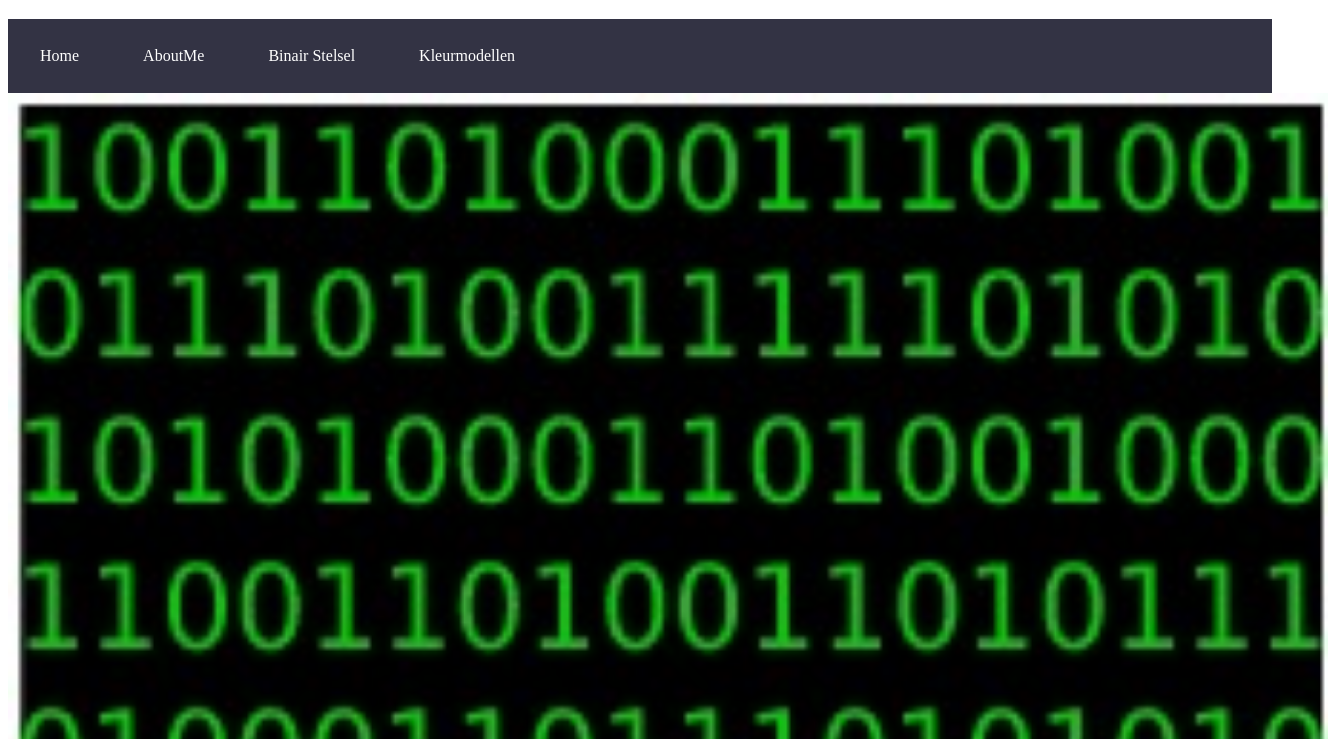
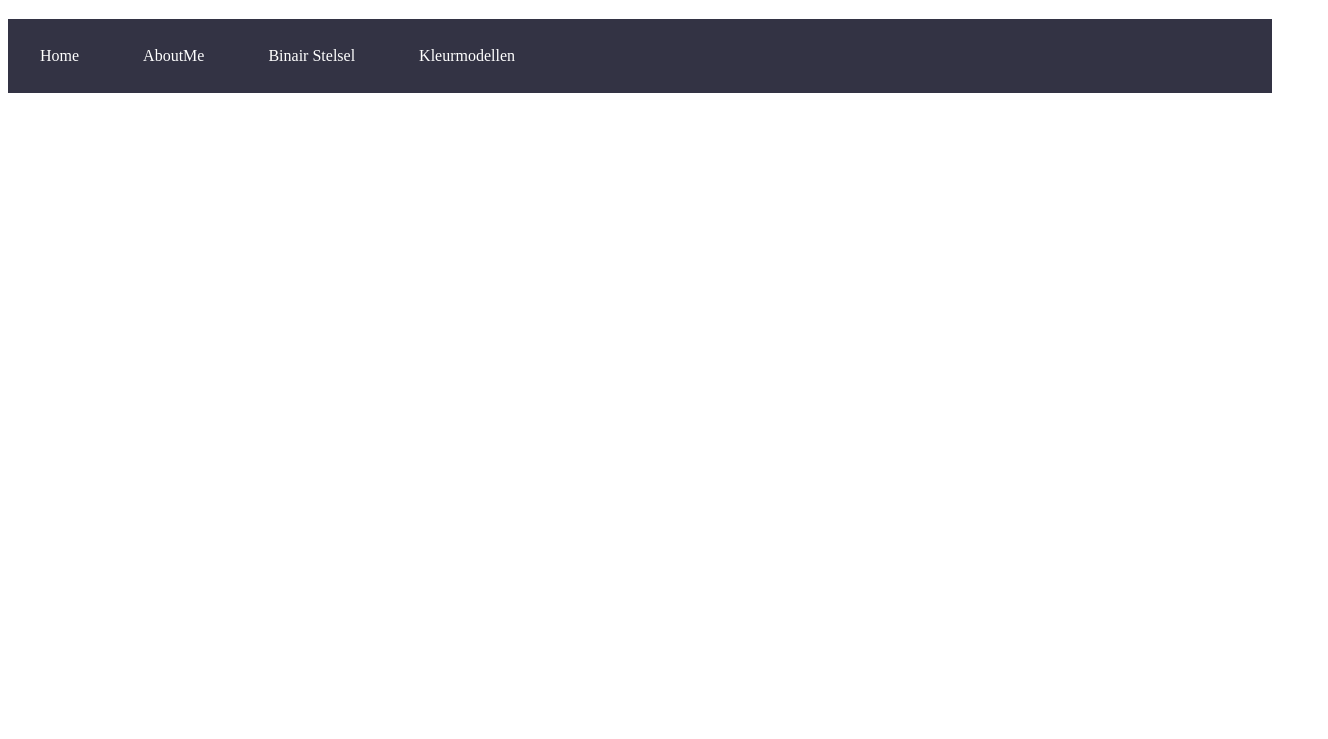
Before and after one commit to DamianSnellen/DamianSnellen.github.io, a plain HTML site: page binairstelsel.html in a window 1280 px wide. Shown: the part 61-800 px from the top of the page, 1328 px wide, since content can reach past the window. Drawn offline with Linux system fonts and the light colour scheme.

Commit message:
Update binairstelsel.html

```diff
--- a/binairstelsel.html
+++ b/binairstelsel.html
@@ -15,7 +15,5 @@
     <li><a href="binairstelsel.html">Binair Stelsel</a></li>
     <li><a href="Kleurmodellen.html">Kleurmodellen</a></li>
     </ul>
-   <img src="binair.jpg" alt="binair" width="1320" height="1000">
-
   </body>
 </html>
```
